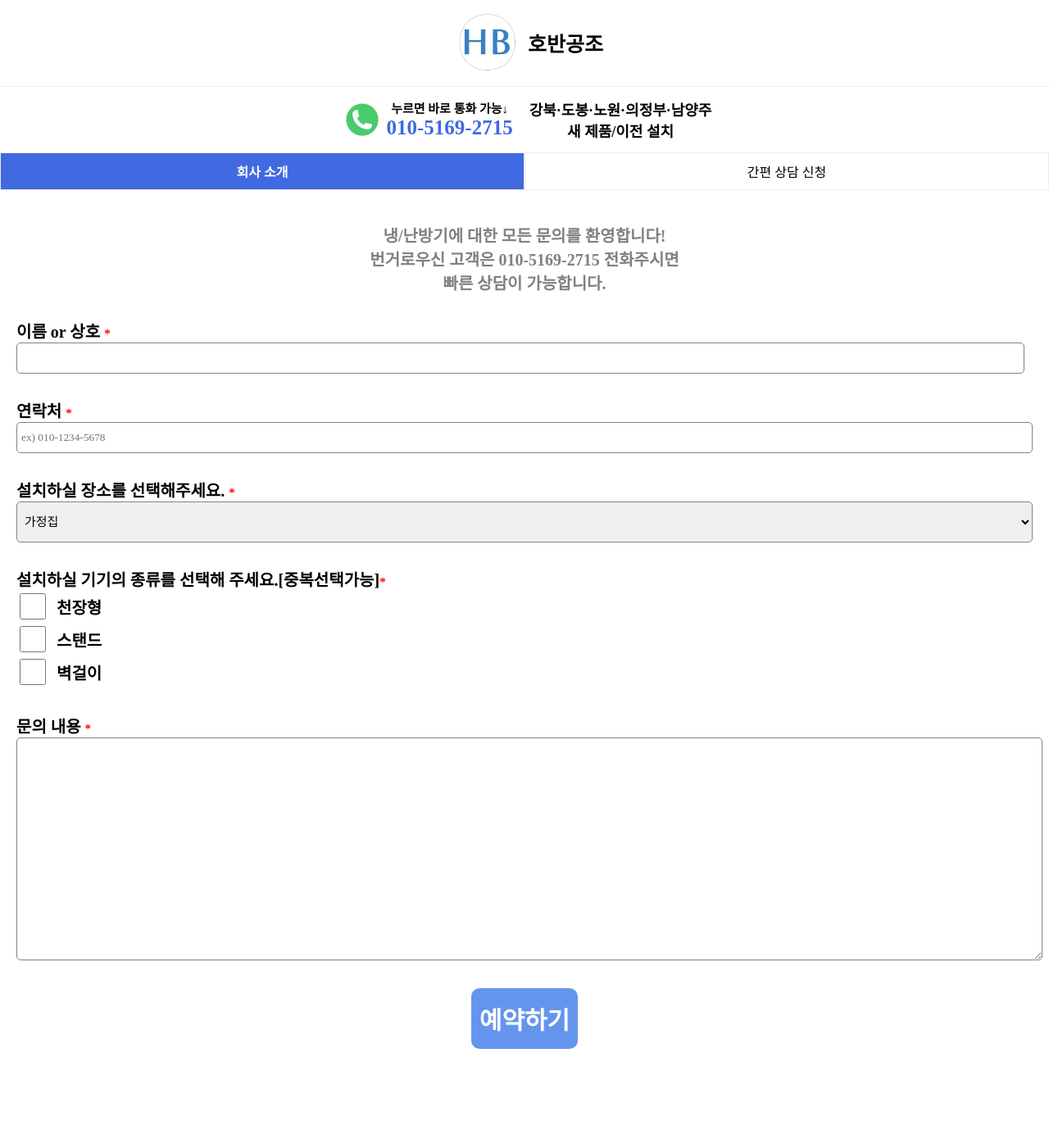
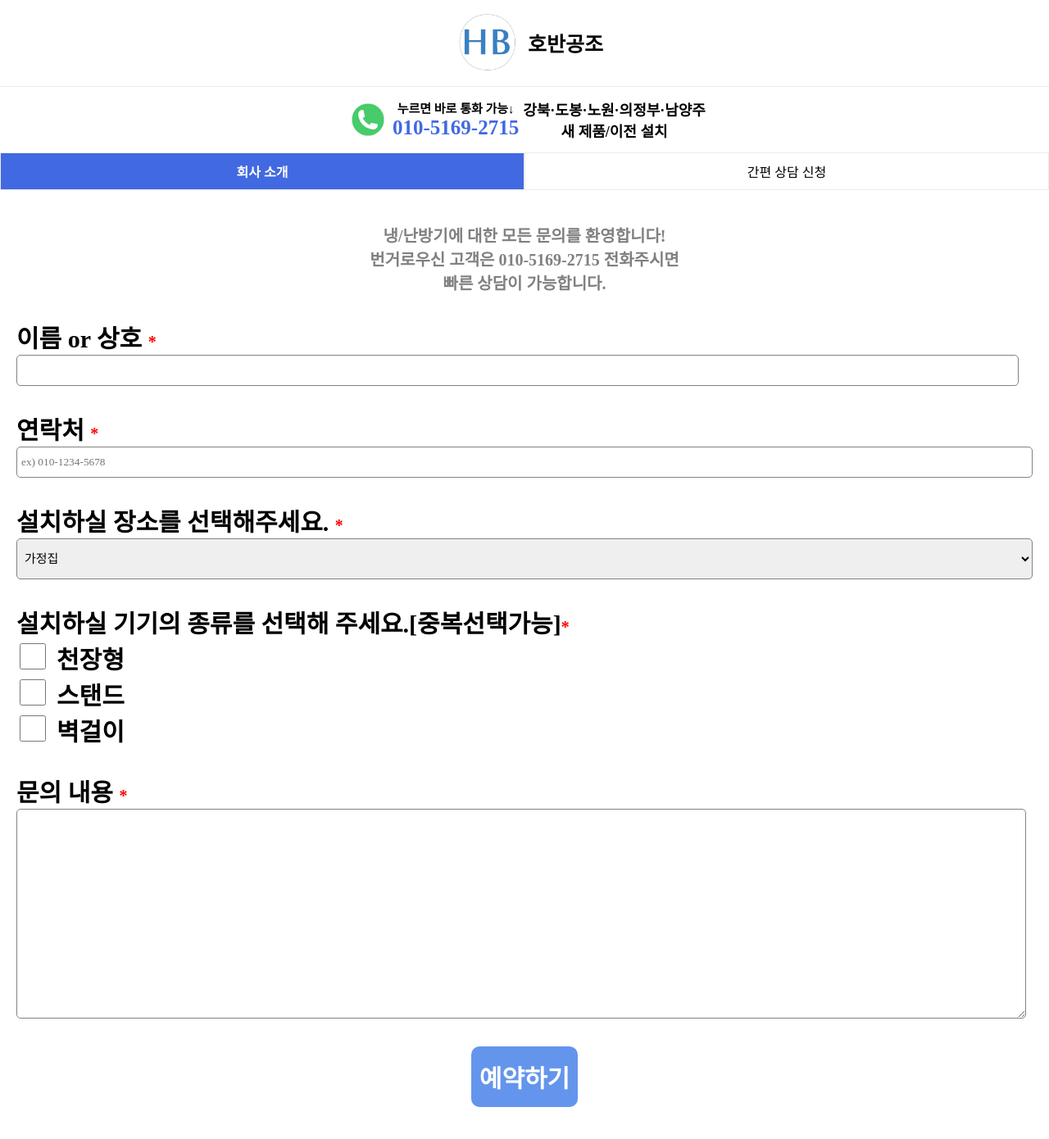
Before and after one commit to zeno0104/hobanGongjo_guest, a React (Vite) app in the folder hobangongjo_guest/: page /counsel in a window 1280 px wide. Shown: the top 1390 px of the page at 82% size. Before the commit the page ends 1330 px from the top, so only its background shows below. Built offline with nearby package versions, Linux system fonts and the light colour scheme; the HTML template or start-up script is replaced by a standard one; a web font is replaced by a local one.

Commit message:
[Fix] 또 폰트 수정...

```diff
--- a/hobangongjo_guest/src/components/Counting.css
+++ b/hobangongjo_guest/src/components/Counting.css
@@ -11,9 +11,14 @@
   font-weight: bold;
   white-space: nowrap;
 }
+@media screen and (min-width: 415px) and (max-width: 700px) {
+  .Counting > section > div {
+    font-size: 15px;
+  }
+}
 @media screen and (min-width: 767px) {
   .Counting > section > div {
-    font-size: 20px;
+    font-size: 30px;
   }
 }
 .Counting .info > div {
@@ -24,13 +29,19 @@
   font-weight: bold;
   white-space: nowrap;
 }
+@media screen and (min-width: 415px) and (max-width: 700px) {
+  .Counting .info > div {
+    font-size: 15px;
+  }
+}
 @media screen and (min-width: 767px) {
   .Counting .info > div {
     font-size: 20px;
   }
 }
+
 .Counting .name .name_input {
-  width: 98.2%;
+  width: 97.7%;
   border: 1px solid rgb(130, 130, 130);
   border-radius: 5px;
   padding: 10px 5px;
@@ -40,12 +51,11 @@
   height: 30px;
 }
 .Counting .counting_content .counting_content_text {
-  width: 100%;
+  width: 98.9%;
   min-height: 250px;
   resize: vertical;
   border: 1px solid rgb(130, 130, 130);
   border-radius: 5px;
-  padding: 10px 5px;
 }
 .Counting .btn {
   display: flex;
@@ -73,11 +83,7 @@
   min-width: 0;
   /* 최소 너비를 0으로 설정하여 줄어들 수 있도록 함 */
 }
-.Counting .phone_number .number_input > span {
-  font-size: 15px;
-  font-weight: bold;
-  margin: 0px 10px;
-}
+
 .checkbox {
   display: flex;
   align-items: center;
--- a/hobangongjo_guest/src/components/Header.css
+++ b/hobangongjo_guest/src/components/Header.css
@@ -27,7 +27,7 @@
   align-items: center;
 }
 .Header .info .info_text {
-  font-size: 12px;
+  font-size: 11px;
   font-weight: bold;
 }
 @media screen and (min-width: 767px) {
@@ -36,7 +36,7 @@
   }
 }
 .Header .info .info_text .phone_number_text {
-  font-size: 20px;
+  font-size: 16px;
   font-weight: bold;
   color: royalblue;
 }
@@ -50,7 +50,7 @@
   display: flex;
   flex-direction: column;
   text-align: center;
-  margin-left: 20px;
+  margin-left: 5px;
 }
 .Header .info .location_info div {
   font-size: 14px;
--- a/hobangongjo_guest/src/components/Starlist.css
+++ b/hobangongjo_guest/src/components/Starlist.css
@@ -3,5 +3,7 @@
   color: red;
 }
 @media screen and (min-width: 767px) {
-  font-size: 20px;
+  .starlisk {
+    font-size: 20px;
+  }
 }
```
